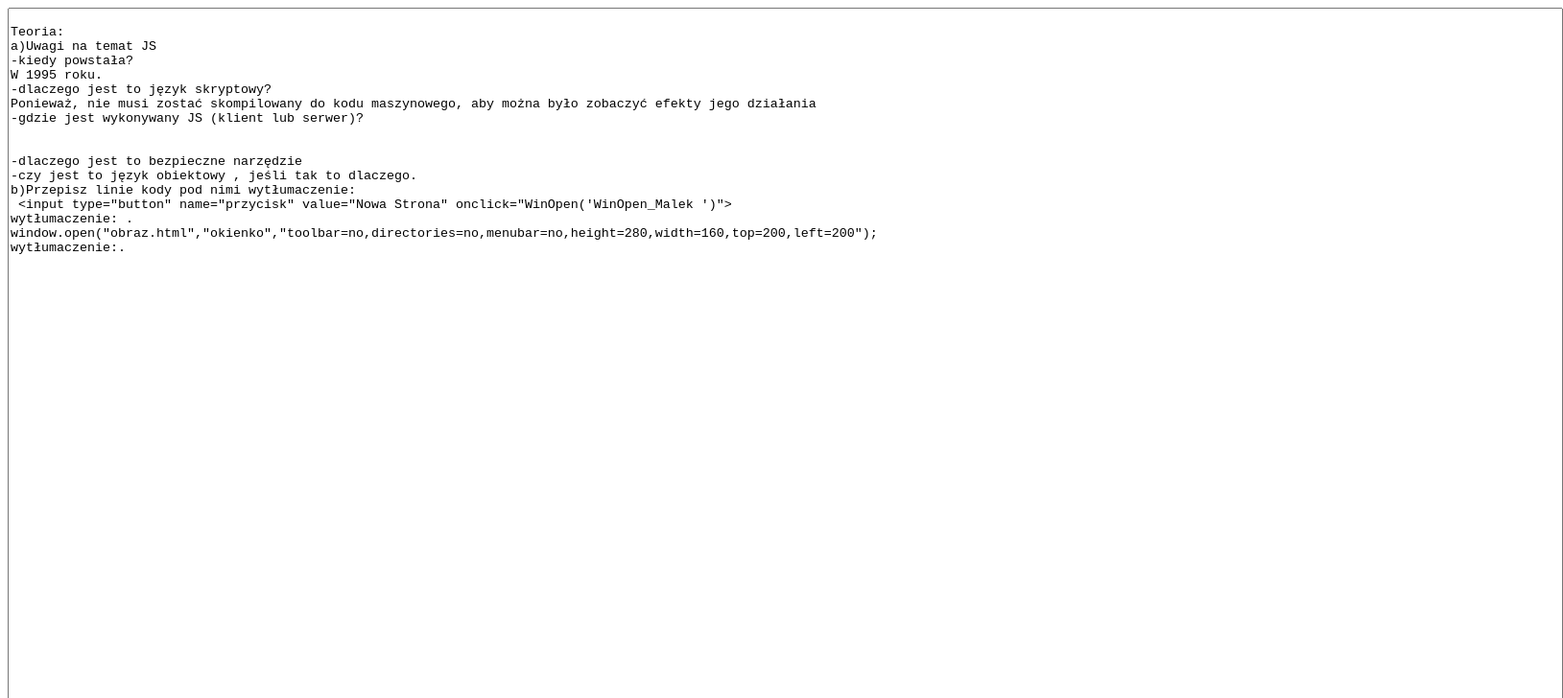
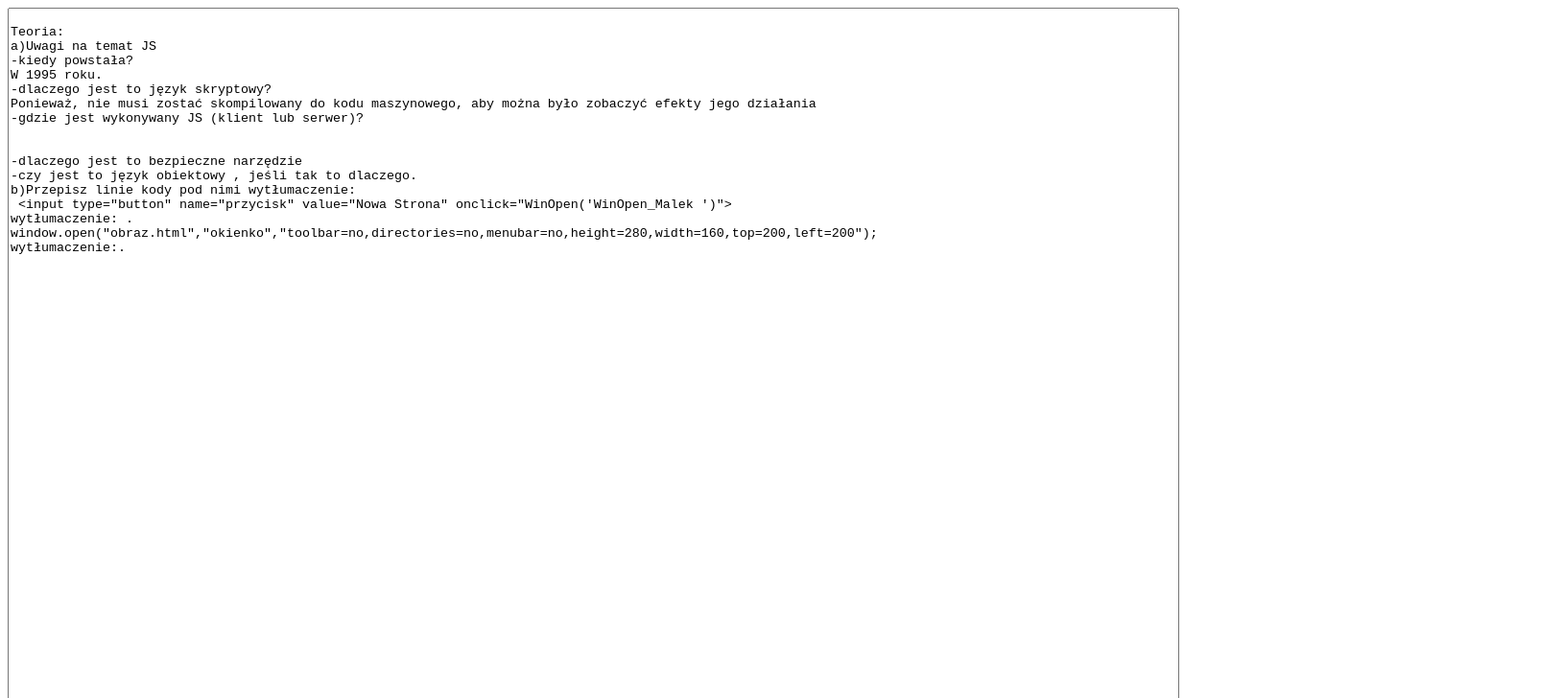
Before and after one commit to Hiarataki/javascript_Malek, a plain HTML site: page obraz_Malek.html in a window 1280 px wide. Shown: the top 728 px of the page at 96% size, 1629 px wide, since content can reach past the window. Drawn offline with Linux system fonts and the light colour scheme.

Commit message:
Update and rename obraz.html to obraz_Malek.html

```diff
--- a/obraz.html
+++ b/obraz_Malek.html
@@ -9,7 +9,7 @@ window.close()
 </head>
 <body>
  <label for="w3review"></label>
-<textarea id="w3review" name="w3review" rows="200" cols="200">
+<textarea id="w3review" name="w3review" rows="150" cols="150">
 
 Teoria:
 a)Uwagi na temat JS
```
